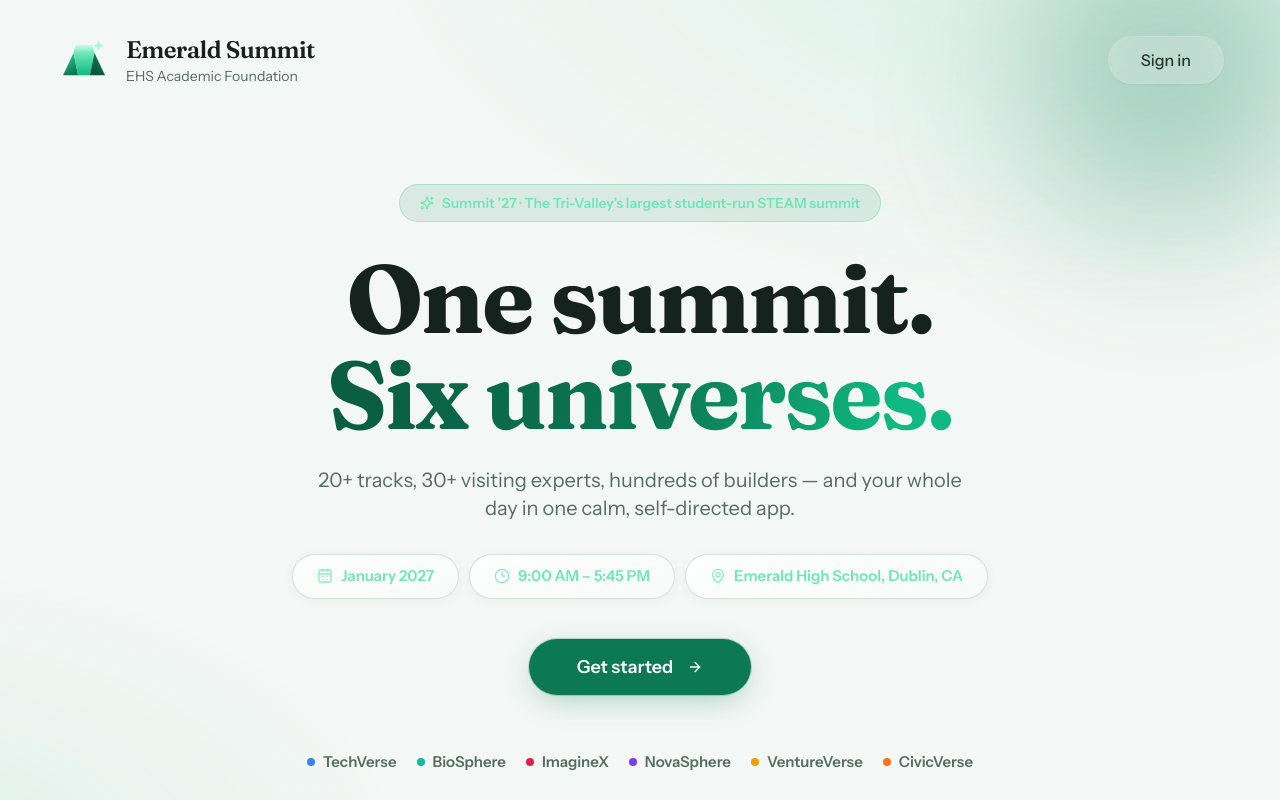
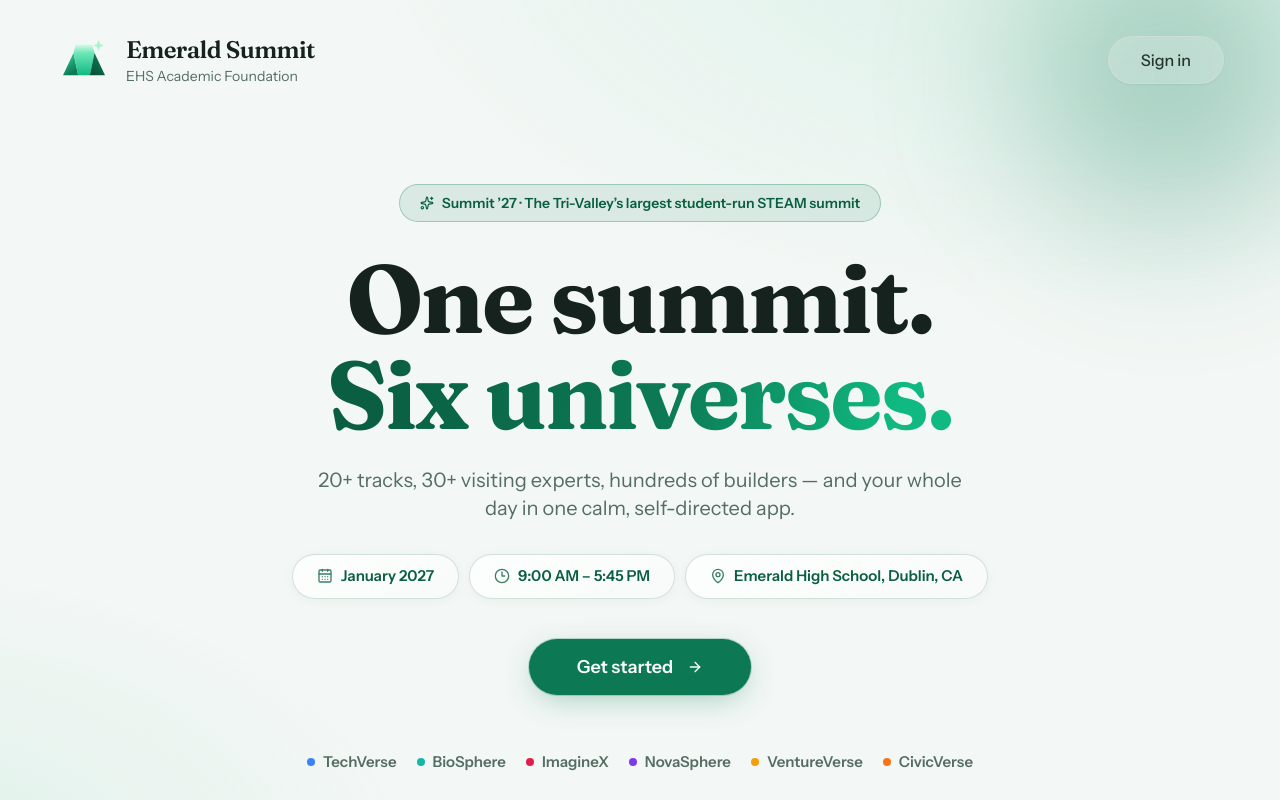
Before and after one commit to dogethecoderr/Emerald-Summit-App, a React (Vite) app: page / in a window 1280 px wide. Shown: the top 800 px of the page. Built offline with nearby package versions, Linux system fonts and the light colour scheme.

Commit message:
update frontend

```diff
--- a/src/pages/JudgingPage.tsx
+++ b/src/pages/JudgingPage.tsx
@@ -45,7 +45,7 @@ function CampusMap({ route }: { route: string[] }) {
             className={cn(
               routeSet.has(k) ? 'fill-emerald/30' : 'fill-secondary',
             )}
-            stroke={routeSet.has(k) ? '#34D399' : 'hsl(154 20% 20%)'}
+            stroke={routeSet.has(k) ? '#0C7A55' : 'hsl(154 20% 20%)'}
             strokeWidth={routeSet.has(k) ? 1.5 : 1}
           />
           <text
@@ -74,7 +74,7 @@ function CampusMap({ route }: { route: string[] }) {
         <polyline
           points={points}
           fill="none"
-          stroke="#34D399"
+          stroke="#0C7A55"
           strokeWidth="2"
           strokeDasharray="5 4"
           strokeLinecap="round"
--- a/tailwind.config.js
+++ b/tailwind.config.js
@@ -47,8 +47,8 @@ module.exports = {
           DEFAULT: '#0C7A55',
           deep: '#0A5F43',
           bright: '#22C55E',
-          mint: '#6EE7B7',
-          glow: '#34D399',
+          mint: '#0A5F43',
+          glow: '#0C7A55',
         },
       },
       borderRadius: {
```
